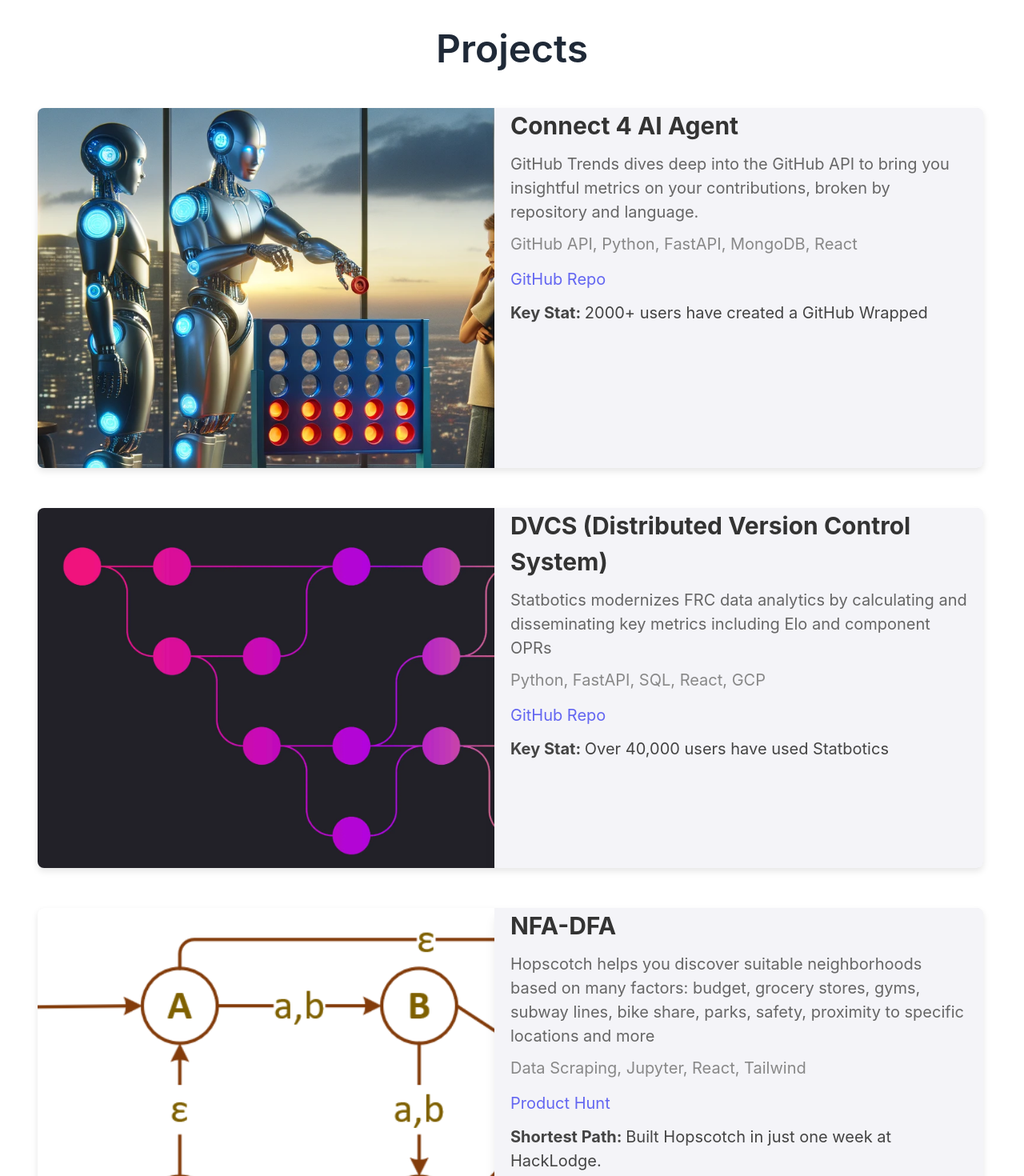
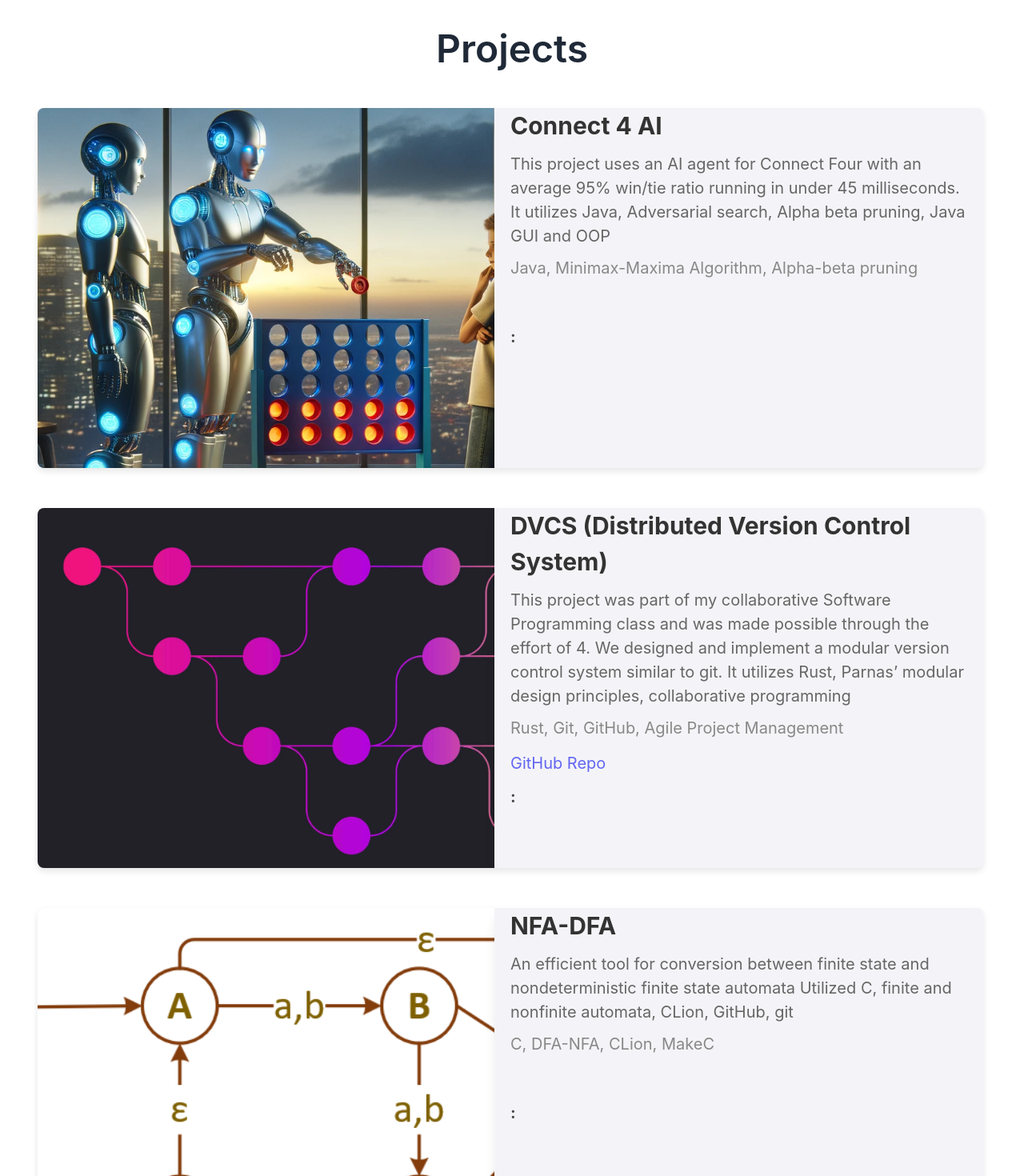
Before and after one commit to jameswani/portfolio, a React (Create React App) app: page / in a window 1280 px wide. Shown: the part 1380-2850 px from the top of the page at 80% size. Built offline with nearby package versions, Linux system fonts and the light colour scheme.

Commit message:
commiting changes to projects descriptions

```diff
--- a/src/pages/Projects.jsx
+++ b/src/pages/Projects.jsx
@@ -11,11 +11,31 @@ import connect4 from "../assets/projects/connect4.png";
 function Projects() {
   const projects = [
     {
-      title: "Connect 4 AI Agent",
+      title: "Connect 4 AI",
       description:
-        "GitHub Trends dives deep into the GitHub API to bring you insightful metrics on your contributions, broken by repository and language.",
+      "This project uses an AI agent for Connect Four with an average 95% win/tie ratio running in under 45 milliseconds. It utilizes Java, Adversarial search, Alpha beta pruning, Java GUI and OOP",
       startDate: "May, 2020",
       endDate: "Present",
+      website: "",
+      links: [
+        {
+          link: "",
+          name: "",
+        },
+      ],
+      tags: ["Java, Minimax-Maxima Algorithm, Alpha-beta pruning"],
+      image:connect4,
+      stat: {
+        label: "",
+        stat: "",
+      },
+    },
+    {
+      title: "DVCS (Distributed Version Control System)",
+      description:
+        "This project was part of my collaborative Software Programming class and was made possible through the effort of 4. We designed and implement a modular version control system similar to git. It utilizes Rust, Parnas’ modular design principles, collaborative programming",
+      startDate: "Aug '23",
+      endDate: "Dec '23",
       website: "",
       links: [
         {
@@ -23,51 +43,31 @@ function Projects() {
           name: "GitHub Repo",
         },
       ],
-      tags: ["GitHub API", "Python", "FastAPI", "MongoDB", "React"],
-      image:connect4,
-      stat: {
-        label: "Key Stat",
-        stat: "2000+ users have created a GitHub Wrapped",
-      },
-    },
-    {
-      title: "DVCS (Distributed Version Control System)",
-      description:
-        "Statbotics modernizes FRC data analytics by calculating and disseminating key metrics including Elo and component OPRs",
-      startDate: "Sept, 2021",
-      endDate: "Present",
-      website: "",
-      links: [
-        {
-          link: "",
-          name: "GitHub Repo",
-        },
-      ],
-      tags: ["Python", "FastAPI", "SQL", "React", "GCP"],
+      tags: ["Rust, Git, GitHub, Agile Project Management"],
       image: dvcs,
       stat: {
-        label: "Key Stat",
-        stat: "Over 40,000 users have used Statbotics",
+        label: "",
+        stat: "",
       },
     },
     {
       title: "NFA-DFA",
       description:
-        "Hopscotch helps you discover suitable neighborhoods based on many factors: budget, grocery stores, gyms, subway lines, bike share, parks, safety, proximity to specific locations and more",
-      startDate: "August, 2022",
-      endDate: "August, 2022",
+        "An efficient tool for conversion between finite state and nondeterministic finite state automata Utilized C, finite and nonfinite automata, CLion, GitHub, git",
+      startDate: "Fall 22",
+      endDate: "",
       website: "",
       links: [
         {
           link: "",
-          name: "Product Hunt",
+          name: "",
         },
       ],
-      tags: ["Data Scraping", "Jupyter", "React", "Tailwind"],
+      tags: ["C, DFA-NFA, CLion, MakeC"],
       image: nfa,
       stat: {
-        label: "Shortest Path",
-        stat: "Built Hopscotch in just one week at HackLodge.",
+        label: "",
+        stat: "",
       },
     },
     {
@@ -113,7 +113,7 @@ function Projects() {
       links: [
         {
           link: "",
-          name: "GitHub Repo",
+          name: "",
         },
         {
           link: "",
```
